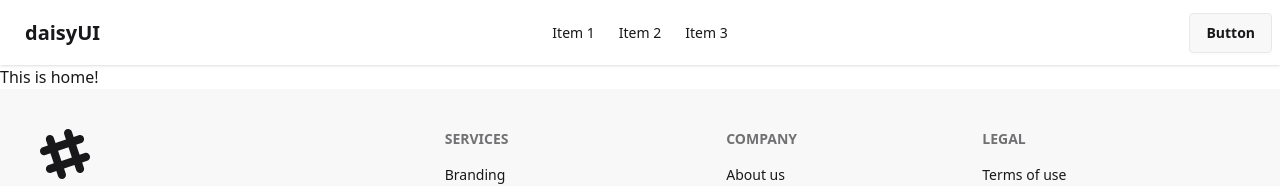
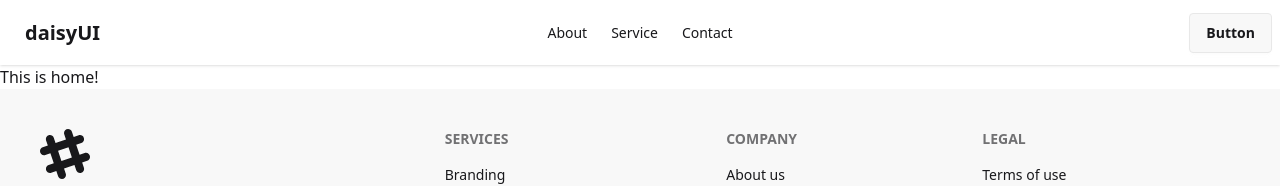
Before and after one commit to MH-liton-360/matrimony, a React (Vite) app: page / in a window 1280 px wide. Shown: the top 186 px of the page. Built offline with nearby package versions, Linux system fonts and the light colour scheme.

Commit message:
optionsbar modify

```diff
--- a/src/shared/Navbar.jsx
+++ b/src/shared/Navbar.jsx
@@ -2,9 +2,9 @@
 const Navbar = () => {
 
     const navOptions = <>
-        <li><a>Item 1</a></li>
-        <li><a>Item 2</a></li>
-        <li><a>Item 3</a></li>
+        <li><a>About</a></li>
+        <li><a>Service</a></li>
+        <li><a>Contact</a></li>
     </>
     return (
         <section>
```
